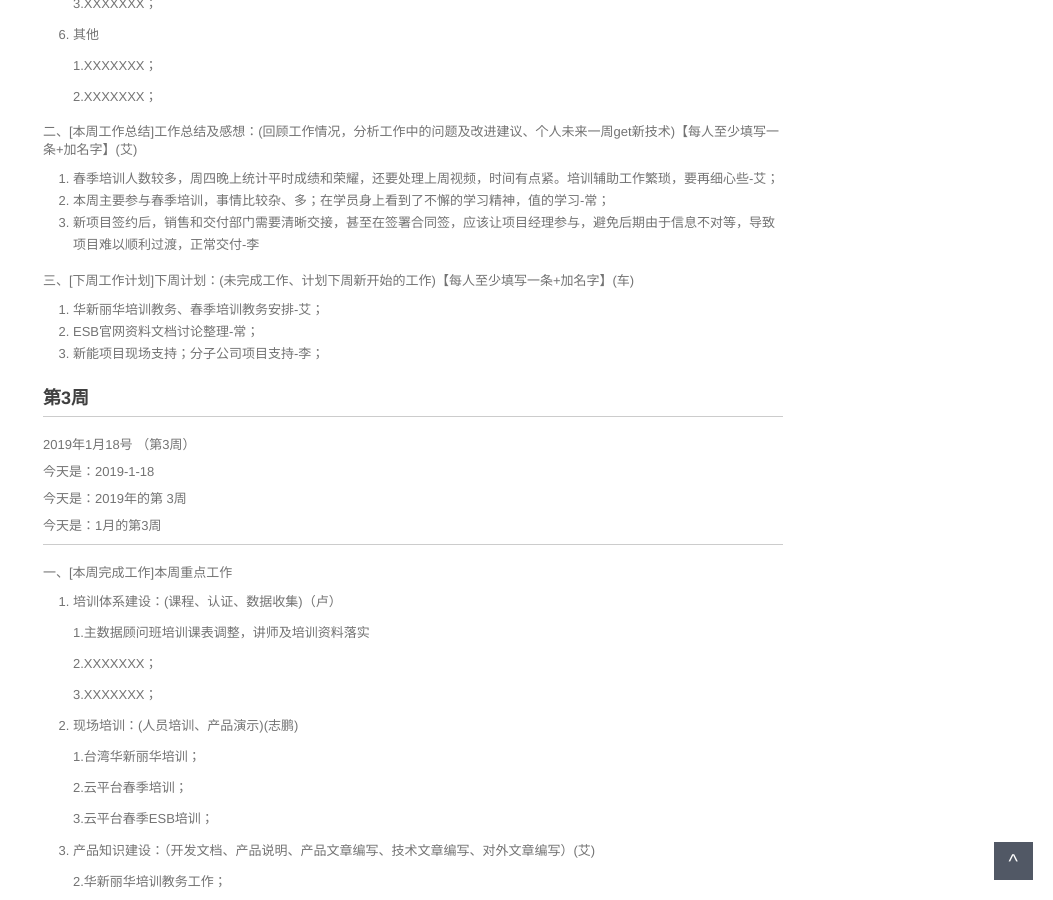
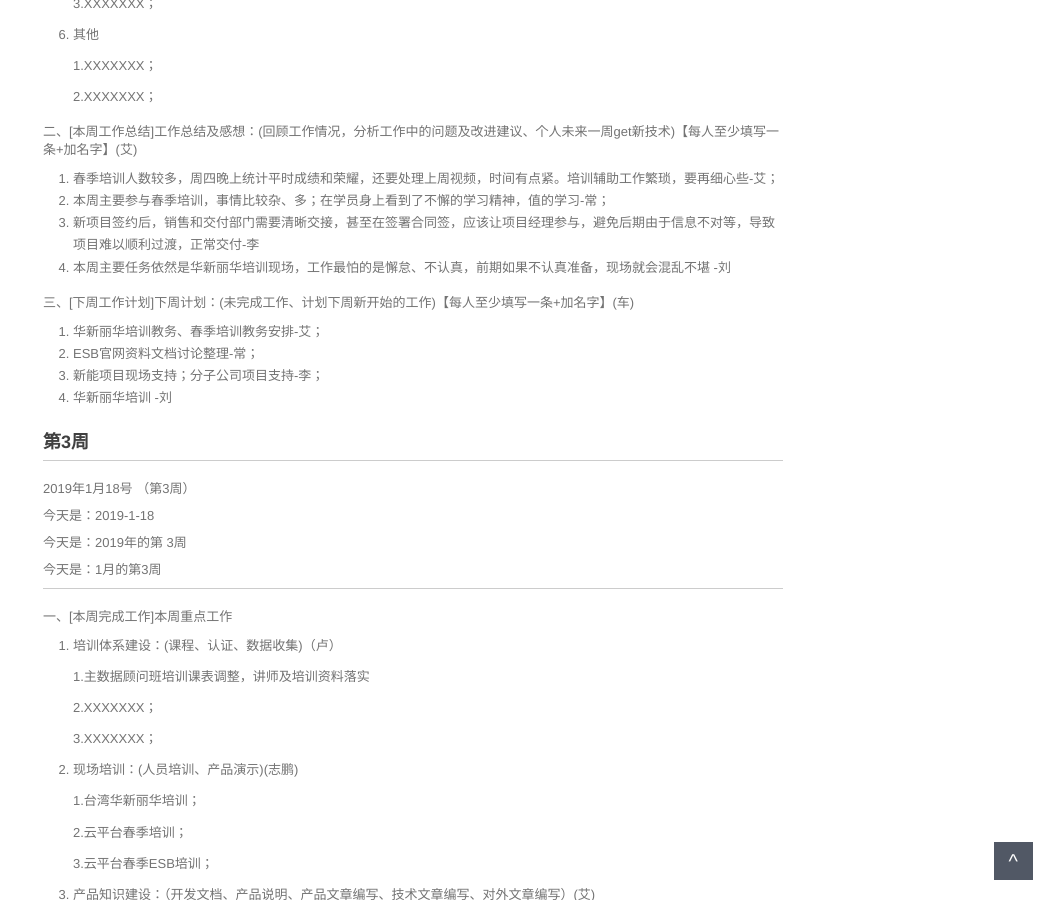
Before and after one commit to walllFlower/blog, a Jekyll site: the page built from _posts/2018-07-17-day_report_cxz.md, in a window 1280 px wide and 900 px high, scrolled down 1103 px. Shown: the whole window, without its empty margins (227-1280 px from the left). Built offline with Jekyll 4.4.1, drawn with Linux system fonts in a browser that asks for light colours; comment, search, counter and statistics services are not loaded.

Commit message:
Update 2018-07-17-day_report_cxz.md

```diff
--- a/_posts/2018-07-17-day_report_cxz.md
+++ b/_posts/2018-07-17-day_report_cxz.md
@@ -73,12 +73,14 @@ categories: 技术运营工作周报
 1. 春季培训人数较多，周四晚上统计平时成绩和荣耀，还要处理上周视频，时间有点紧。培训辅助工作繁琐，要再细心些-艾；
 2. 本周主要参与春季培训，事情比较杂、多；在学员身上看到了不懈的学习精神，值的学习-常；
 3. 新项目签约后，销售和交付部门需要清晰交接，甚至在签署合同签，应该让项目经理参与，避免后期由于信息不对等，导致项目难以顺利过渡，正常交付-李
+4. 本周主要任务依然是华新丽华培训现场，工作最怕的是懈怠、不认真，前期如果不认真准备，现场就会混乱不堪 -刘
 
 三、[下周工作计划]下周计划：(未完成工作、计划下周新开始的工作)【每人至少填写一条+加名字】(车)
 
 1. 华新丽华培训教务、春季培训教务安排-艾；
 2. ESB官网资料文档讨论整理-常；
 3. 新能项目现场支持；分子公司项目支持-李；
+4. 华新丽华培训 -刘
 
 
 ###  第3周
```
